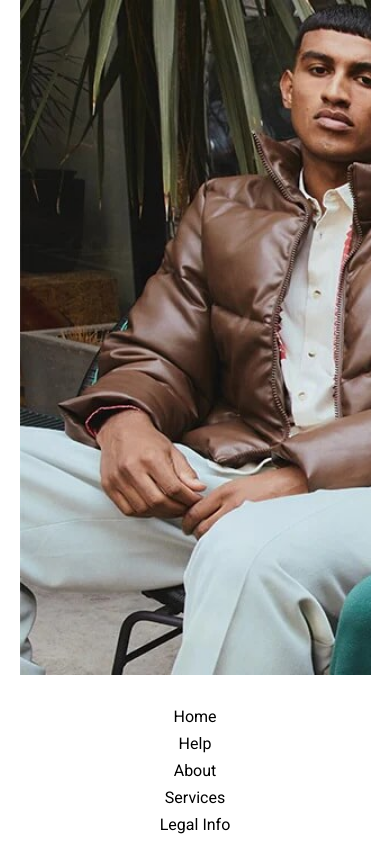
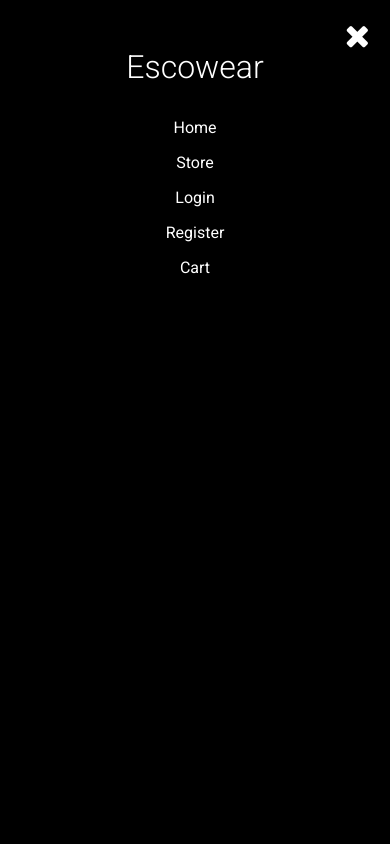
Before and after one commit to kofiarhin/escowear-fullstack-app, a React (Create React App) app in the folder client/: page / in a window 390 px wide. Shown: the top 844 px of the page. Built offline with nearby package versions, Linux system fonts and the light colour scheme.

Commit message:
update to navigation through pages

```diff
--- a/client/public/index.html
+++ b/client/public/index.html
@@ -24,6 +24,10 @@
       work correctly both with client-side routing and a non-root public URL.
       Learn how to configure a non-root public URL by running `npm run build`.
     -->
+
+    <!-- fontawesome -->
+<link href="http://cdnjs.cloudflare.com/ajax/libs/font-awesome/4.3.0/css/font-awesome.css" rel="stylesheet"
+  type='text/css'>
     <title>EscoWear</title>
   </head>
   <body>
--- a/client/src/App.js
+++ b/client/src/App.js
@@ -4,7 +4,6 @@ import {
   Route,
   BrowserRouter,
 } from "react-router-dom";
-import ProductList from "./components/ProductList/ProductList.component";
 import Header from "./components/Header/Header.component";
 import { useState, useEffect } from "react";
 import {
@@ -18,6 +17,7 @@ import {
 } from "./Pages";
 import Logout from "./components/Logout/Logout.component";
 import Footer from "./components/Footer/Footer.component";
+import SideNav from "./components/SideNav/SideNav.component";
 
 const App = () => {
   const initialState = () => {
@@ -30,6 +30,7 @@ const App = () => {
   };
   const [user, setUser] = useState(initialState);
   const [category, setCategory] = useState("hoodies");
+  const [showSideNav, setShowSideNav] = useState(true);
 
   const isLoggedIn = (data) => {
     setUser(data);
@@ -42,7 +43,12 @@ const App = () => {
   return (
     <div>
       <BrowserRouter>
-        <Header user={user} setCategory={onSetCategory} />
+        <Header
+          user={user}
+          setCategory={onSetCategory}
+          setShowSideNav={setShowSideNav}
+        />
+        {showSideNav && <SideNav setShowSideNav={setShowSideNav} />}
         <Routes>
           <Route path="/" element={<Home />} />
           <Route path="/register" element={<Register />} />
--- a/client/src/Pages/Home/Home.page.js
+++ b/client/src/Pages/Home/Home.page.js
@@ -1,4 +1,5 @@
 import "./home.styles.css";
+import Categories from "../../components/Categories/Categories.component";
 const Home = () => {
   return (
     <div className="home">
@@ -12,6 +13,7 @@ const Home = () => {
           }}
         ></div>
       </div>
+      {/* end container */}
     </div>
   );
 };
--- /dev/null
+++ b/client/src/components/Categories/Categories.component.js
@@ -0,0 +1,9 @@
+const Categories = () => {
+  return (
+    <div className="categories">
+      <h1>Categories</h1>
+    </div>
+  );
+};
+
+export default Categories;
--- a/client/src/components/Header/Header.component.js
+++ b/client/src/components/Header/Header.component.js
@@ -1,6 +1,6 @@
 import { Link } from "react-router-dom";
 import "./header.styles.css";
-const Header = ({ user, setCategory }) => {
+const Header = ({ user, setCategory, setShowSideNav }) => {
   return (
     <div className="main-header">
       <div className="container">
@@ -24,6 +24,10 @@ const Header = ({ user, setCategory }) => {
             </span>
           )}
         </nav>
+
+        <div className="menu" onClick={() => setShowSideNav(true)}>
+          <i className="fa fa-bars"></i>
+        </div>
       </div>
     </div>
   );
--- a/client/src/components/Header/header.styles.css
+++ b/client/src/components/Header/header.styles.css
@@ -16,8 +16,18 @@
     margin-bottom: 1rem;
 }
 
+.main-header .menu {
+    font-size: 1.6rem;
+    cursor: pointer;
+    display: none;
+}
+
 @media(max-width: 800px) {
-    .main-header {
+    .main-header nav  {
         display: none;
     }
+
+    .main-header .menu {
+        display: block;
+    }
 }
--- a/client/src/components/OrderList/OrderList.component.js
+++ b/client/src/components/OrderList/OrderList.component.js
@@ -9,7 +9,6 @@ const OrderList = ({ data }) => {
             <h2> {index + 1}. Order Details</h2>
             {item.products.map((product, index) => (
               <p>
-                {" "}
                 {index + 1}. {product.name}{" "}
               </p>
             ))}
--- /dev/null
+++ b/client/src/components/SideNav/SideNav.component.js
@@ -0,0 +1,29 @@
+import { Link } from "react-router-dom";
+import { useNavigate } from "react-router-dom";
+import "./sideNav.styles.css";
+const SideNav = ({ setShowSideNav }) => {
+  const navigate = useNavigate();
+  const handleNav = (path) => {
+    setShowSideNav(false);
+    navigate(path);
+  };
+  return (
+    <div className="sideNav">
+      <i
+        className="fa fa-close close"
+        onClick={() => setShowSideNav(false)}
+      ></i>
+      <h1 className="title">Escowear</h1>
+
+      <div className="links-wrapper">
+        <span onClick={() => handleNav("/")}>Home</span>
+        <span onClick={() => handleNav("/store")}>Store</span>
+        <span onClick={() => handleNav("/login")}>Login</span>
+        <span onClick={() => handleNav("/register")}>Register</span>
+        <span onClick={() => handleNav("/cart")}>Cart</span>
+      </div>
+    </div>
+  );
+};
+
+export default SideNav;
--- /dev/null
+++ b/client/src/components/SideNav/sideNav.styles.css
@@ -0,0 +1,26 @@
+.sideNav {
+    position: fixed;
+    padding-top: 3rem;
+    top: 0;
+    left: 0;
+    right: 0;
+    bottom: 0;
+    background-color: black;
+    color: white;
+}
+
+.sideNav .close {
+    position: absolute;
+    top: 20px;
+    right: 20px;
+    font-size: 2rem;
+    cursor: pointer;
+}
+
+.sideNav span {
+    color: white;
+    display: block;
+    text-align: center;
+    margin-bottom: 1rem;
+    cursor: pointer;
+}
```
